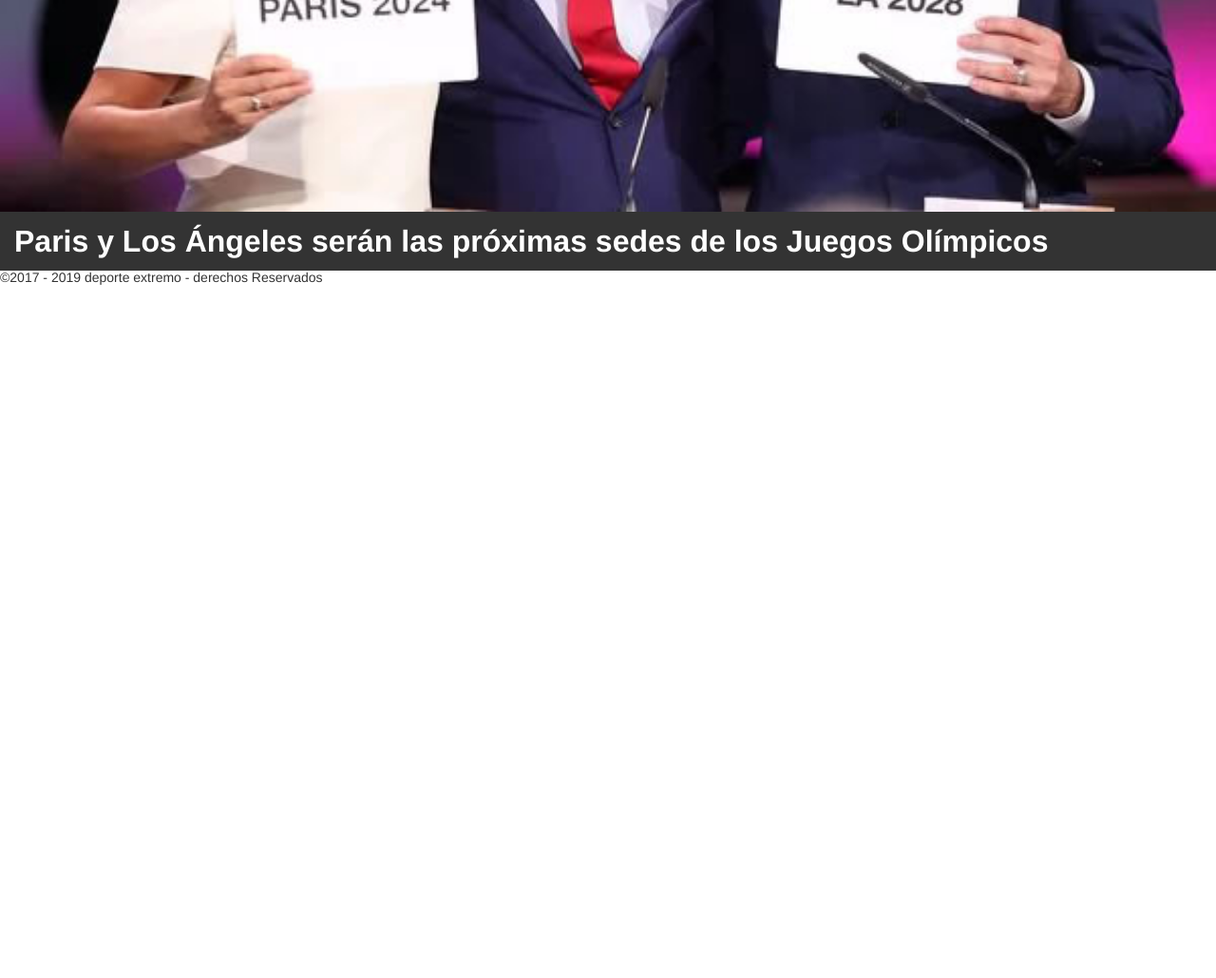
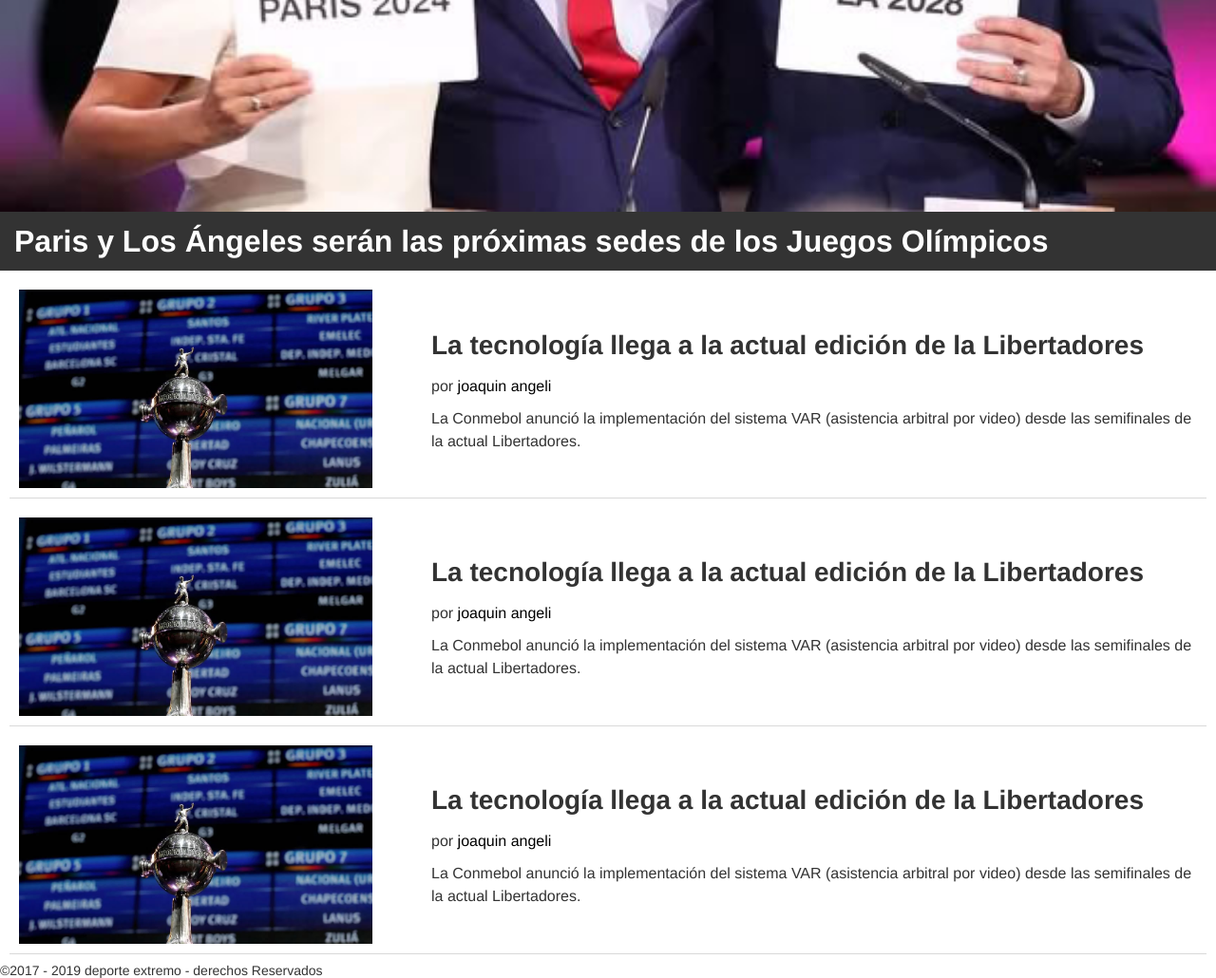
Before and after one commit to Crisfan1/PWFE-M1-09, a plain HTML site: page index.html in a window 1280 px wide. Shown: the part 556-1586 px from the top of the page at 95% size. Before the commit the page ends 856 px from the top, so only its background shows below. Drawn offline with Linux system fonts and the light colour scheme.

Commit message:
maquetando ultimas noticias

```diff
--- a/css/style.css
+++ b/css/style.css
@@ -71,4 +71,44 @@
 	color:#FFFFFF;
 	font-size: 32px;
 	font-weight: 700;
+
+
 }
+
+.noticia{ /*busca elemnto con "class=noticia"*/
+ 	 border-bottom: solid 1px #D9D9D9;
+ 	 display: flex;
+ 	 flex-direction:row;
+	align-items:center;/* flex-start/ flex-end/center */
+	justify-content:space-between;/*space-between/space-around/space-evenly*/
+	padding: 10px;
+	margin:10px;
+
+
+ }
+.noticia-img{
+	width: 30%;
+}
+.noticia-txt {
+	width: 65%
+}
+.noticia-txt h3{
+	font-weight: 700;
+	font-size: 28px;
+
+}
+.noticia-txt a{
+	text-decoration: none;
+	color:#000;
+}
+.noticia-txt p{
+	font-size: 16px;
+
+}
+
+  .noticia-txt h3,
+  .noticia-txt p{
+	line-height: 1.5;
+	margin-top: 10px;
+	margin-bottom: 10px;
+}
--- a/index.html
+++ b/index.html
@@ -41,7 +41,51 @@
 				</figure>
 			</section>
 
-			<section></section>
+			<section id ="ultimas-noticias">
+				<!-- bloque noticia -->
+					<article class ="noticia">
+
+						<div class="noticia-img">
+							<img src="img/sorteo-libertadores.jpg">
+						</div>
+
+						<div class="noticia-txt">
+							<h3>La tecnología llega a la actual edición de la Libertadores</h3>
+							<p>por <a href="#">joaquin angeli </a></p>
+							<p>La Conmebol anunció la implementación del sistema VAR (asistencia arbitral por video) desde las semifinales de la actual Libertadores.</p>
+						</div>
+					</article>
+					<!--bloque noticia-->
+						<!-- bloque noticia -->
+					<article class ="noticia">
+
+						<div class="noticia-img">
+							<img src="img/sorteo-libertadores.jpg">
+						</div>
+
+						<div class="noticia-txt">
+							<h3>La tecnología llega a la actual edición de la Libertadores</h3>
+							<p>por <a href="#">joaquin angeli </a></p>
+							<p>La Conmebol anunció la implementación del sistema VAR (asistencia arbitral por video) desde las semifinales de la actual Libertadores.</p>
+						</div>
+					</article>
+					<!--bloque noticia-->
+						<!-- bloque noticia -->
+					<article class ="noticia">
+
+						<div class="noticia-img">
+							<img src="img/sorteo-libertadores.jpg">
+						</div>
+
+						<div class="noticia-txt">
+							<h3>La tecnología llega a la actual edición de la Libertadores</h3>
+							<p>por <a href="#">joaquin angeli </a></p>
+							<p>La Conmebol anunció la implementación del sistema VAR (asistencia arbitral por video) desde las semifinales de la actual Libertadores.</p>
+						</div>
+					</article>
+					<!--bloque noticia-->
+
+			</section>
 
 			<section></section>
 		</main>
```
